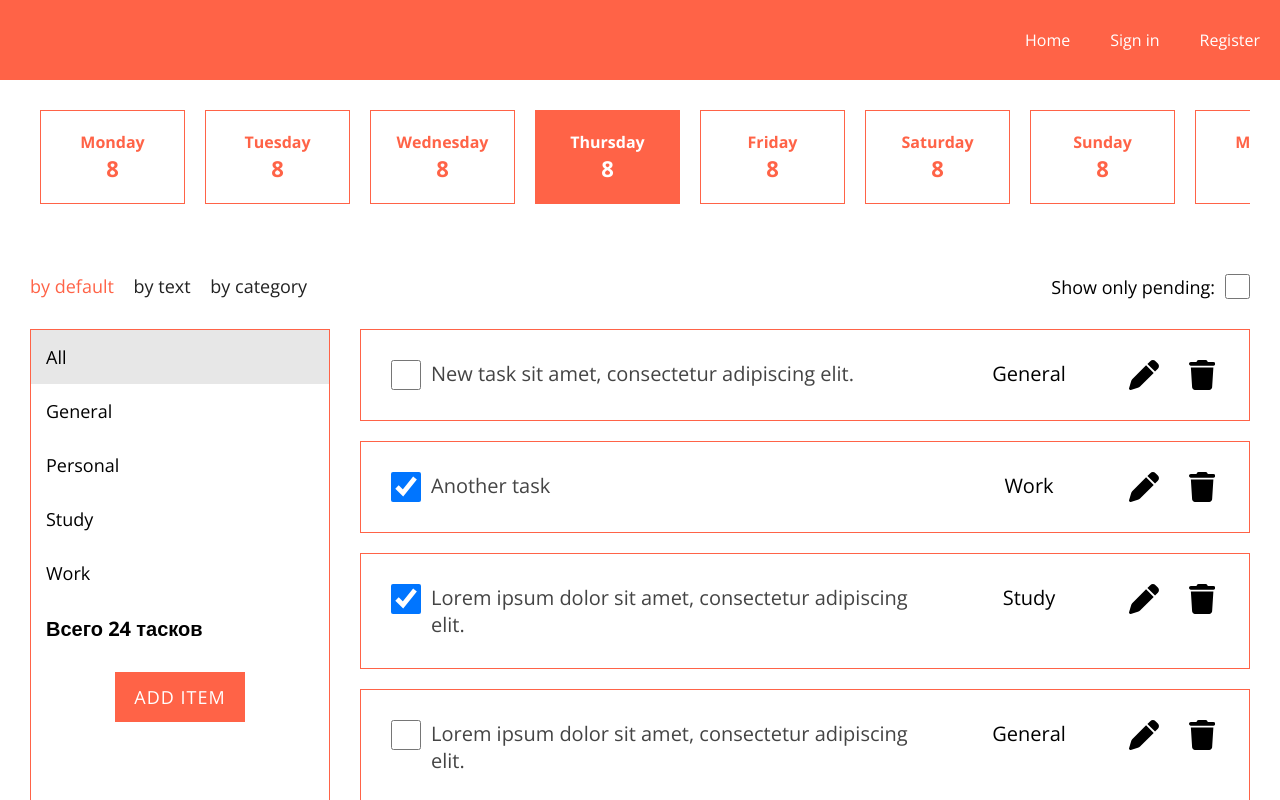
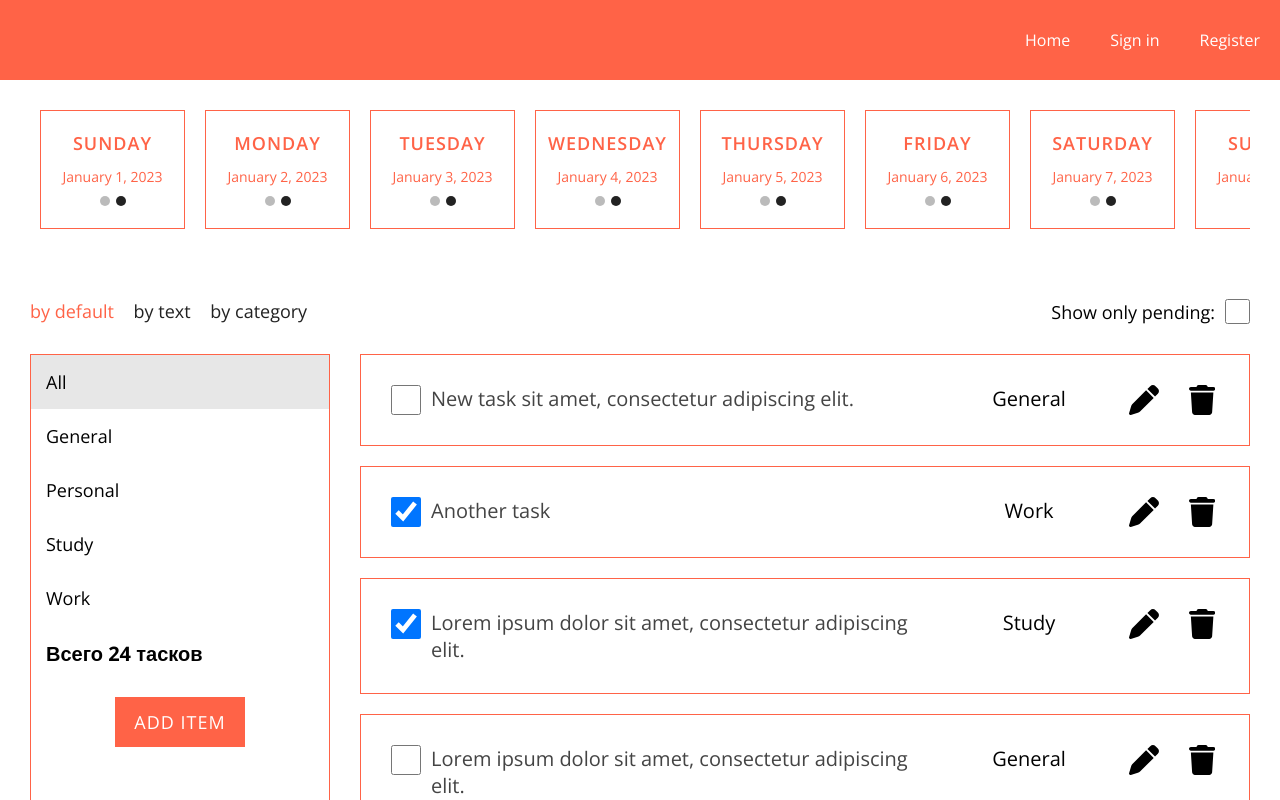
Before and after one commit to AleksandrKalinin/Task8, a Vue app: page /#/ in a window 1280 px wide. Shown: the top 800 px of the page. Built offline with nearby package versions, Linux system fonts and the light colour scheme.

Commit message:
Added basic markup and functionality in calendar component

```diff
--- a/src/components/CalendarCarousel.vue
+++ b/src/components/CalendarCarousel.vue
@@ -1,90 +1,29 @@
 <template>
   <div class="calendar">
     <div class="calendar__wrapper">
-      <div class="calendar__item calendar-item">
-        <span class="calendar-item__day">Monday</span>
-        <span class="calendar-item__date">8</span>
-      </div>
-      <div class="calendar__item calendar-item">
-        <span class="calendar-item__day">Tuesday</span>
-        <span class="calendar-item__date">8</span>
-      </div>
-      <div class="calendar__item calendar-item">
-        <span class="calendar-item__day">Wednesday</span>
-        <span class="calendar-item__date">8</span>
-      </div>
-      <div class="calendar__item calendar-item calendar-item_selected">
-        <span class="calendar-item__day">Thursday</span>
-        <span class="calendar-item__date">8</span>
-      </div>
-      <div class="calendar__item calendar-item">
-        <span class="calendar-item__day">Friday</span>
-        <span class="calendar-item__date">8</span>
-      </div>
-      <div class="calendar__item calendar-item">
-        <span class="calendar-item__day">Saturday</span>
-        <span class="calendar-item__date">8</span>
-      </div>
-      <div class="calendar__item calendar-item">
-        <span class="calendar-item__day">Sunday</span>
-        <span class="calendar-item__date">8</span>
-      </div>
-      <div class="calendar__item calendar-item">
-        <span class="calendar-item__day">Monday</span>
-        <span class="calendar-item__date">8</span>
-      </div>
-      <div class="calendar__item calendar-item">
-        <span class="calendar-item__day">Tuesday</span>
-        <span class="calendar-item__date">8</span>
-      </div>
-      <div class="calendar__item calendar-item">
-        <span class="calendar-item__day">Wednesday</span>
-        <span class="calendar-item__date">8</span>
-      </div>
-      <div class="calendar__item calendar-item calendar-item_selected">
-        <span class="calendar-item__day">Thursday</span>
-        <span class="calendar-item__date">8</span>
-      </div>
-      <div class="calendar__item calendar-item">
-        <span class="calendar-item__day">Friday</span>
-        <span class="calendar-item__date">8</span>
-      </div>
-      <div class="calendar__item calendar-item">
-        <span class="calendar-item__day">Saturday</span>
-        <span class="calendar-item__date">8</span>
-      </div>
-      <div class="calendar__item calendar-item">
-        <span class="calendar-item__day">Sunday</span>
-        <span class="calendar-item__date">8</span>
-      </div>
-      <div class="calendar__item calendar-item">
-        <span class="calendar-item__day">Monday</span>
-        <span class="calendar-item__date">8</span>
-      </div>
-      <div class="calendar__item calendar-item">
-        <span class="calendar-item__day">Tuesday</span>
-        <span class="calendar-item__date">8</span>
-      </div>
-      <div class="calendar__item calendar-item">
-        <span class="calendar-item__day">Wednesday</span>
-        <span class="calendar-item__date">8</span>
-      </div>
-      <div class="calendar__item calendar-item calendar-item_selected">
-        <span class="calendar-item__day">Thursday</span>
-        <span class="calendar-item__date">8</span>
-      </div>
-      <div class="calendar__item calendar-item">
-        <span class="calendar-item__day">Friday</span>
-        <span class="calendar-item__date">8</span>
-      </div>
-      <div class="calendar__item calendar-item">
-        <span class="calendar-item__day">Saturday</span>
-        <span class="calendar-item__date">8</span>
-      </div>
-      <div class="calendar__item calendar-item">
-        <span class="calendar-item__day">Sunday</span>
-        <span class="calendar-item__date">8</span>
-      </div>
+      <template v-if="days.length !== 0">
+        <div
+          class="calendar__item calendar-item"
+          v-for="(item, index) in days"
+          v-bind:key="index"
+          v-bind:class="{
+            'calendar-item_selected': item.getDate() === currentDate.getDate(),
+          }"
+        >
+          <span class="calendar-item__day">{{ names[item.getDay()] }}</span>
+          <span class="calendar-item__date"
+            >{{ months[item.getMonth()] }} {{ item.getDate() }},
+            {{ item.getFullYear() }}</span
+          >
+          <div class="calendar-item__tasks calendar-tasks">
+            <span class="calendar-tasks__item calendar-task_completed"></span>
+            <span class="calendar-tasks__item calendar-task_pending"></span>
+          </div>
+        </div>
+      </template>
+      <template v-else>
+        <div>Loading...</div>
+      </template>
     </div>
   </div>
 </template>
@@ -92,6 +31,51 @@
 <script>
 export default {
   name: "CalendarCarousel",
+  data() {
+    return {
+      currentDate: new Date(),
+      days: [],
+      names: [
+        "Sunday",
+        "Monday",
+        "Tuesday",
+        "Wednesday",
+        "Thursday",
+        "Friday",
+        "Saturday",
+      ],
+      months: [
+        "January",
+        "February",
+        "March",
+        "April",
+        "May",
+        "June",
+        "July",
+        "August",
+        "September",
+        "October",
+        "November",
+        "December",
+      ],
+    };
+  },
+  methods: {
+    renderItems: function () {
+      const year = this.currentDate.getFullYear();
+      const month = this.currentDate.getMonth();
+      const days = [];
+      const startDate = new Date(year, month, 1);
+      while (startDate.getMonth() === month) {
+        days.push(new Date(startDate));
+        startDate.setDate(startDate.getDate() + 1);
+      }
+      this.days = days;
+    },
+  },
+  mounted() {
+    this.renderItems();
+  },
 };
 </script>
 
@@ -123,16 +107,35 @@ export default {
       cursor: pointer
 
       .calendar-item__day
-        font-size: 16px
-        font-weight: 700
+        font-size: 18px
+        text-transform: uppercase
+        letter-spacing: 1px
+        font-weight: 600
+        margin-bottom: 12px
 
       .calendar-item__date
-        font-size: 22px
-        font-weight: 700
+        font-size: 14px
+
+      .calendar-item__tasks
+        margin-top: 10px
+        display: flex
+        justify-content: center
+
+        .calendar-tasks__item
+          width: 10px
+          height: 10px
+          border-radius: 50%
+          margin: 0 3px
+
+        .calendar-task_completed
+          background: #BBBBBB
+
+        .calendar-task_pending
+          background: #222222
 
     .calendar-item_selected
-      color: #ffffff
-      background: tomato
+      color: #222222
+      border: 2px solid #222222
 
   .calendar__wrapper::-webkit-scrollbar
     display: none
```
